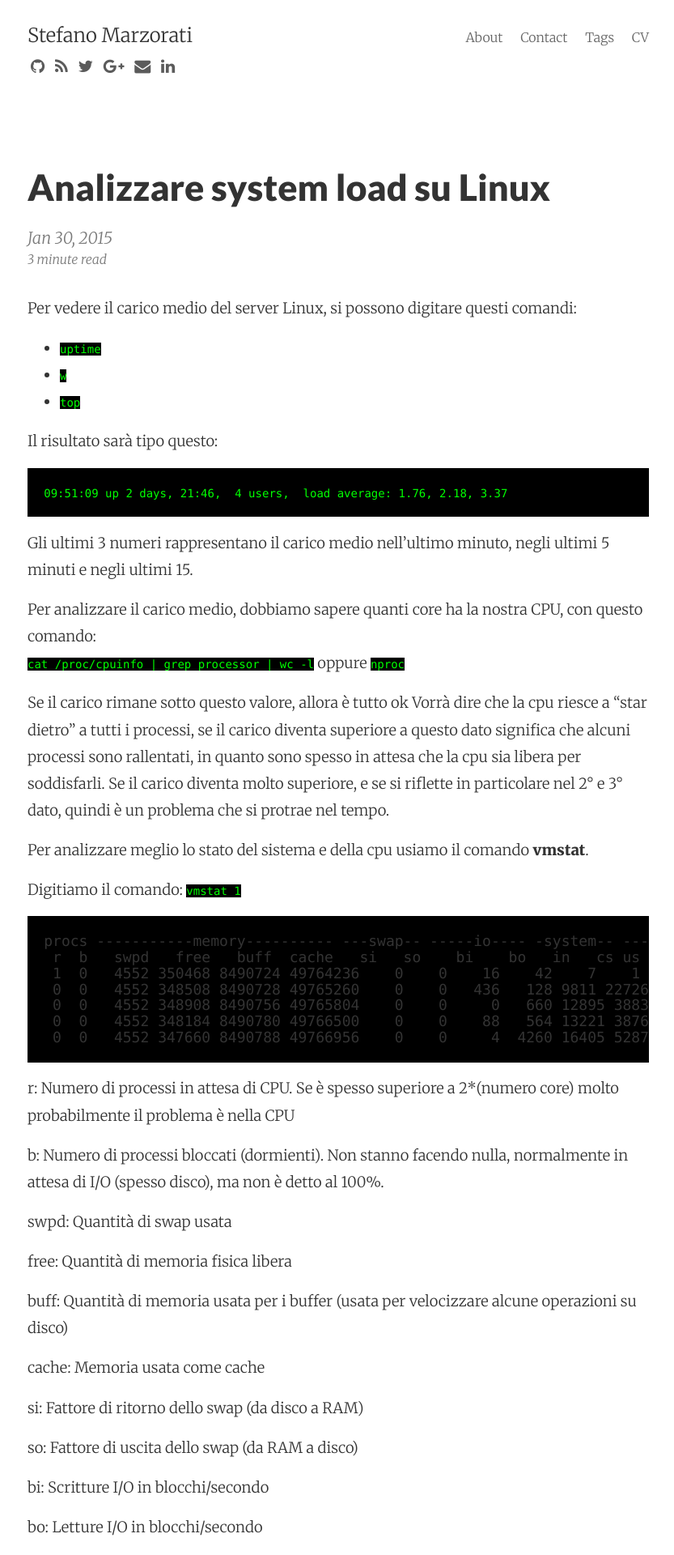
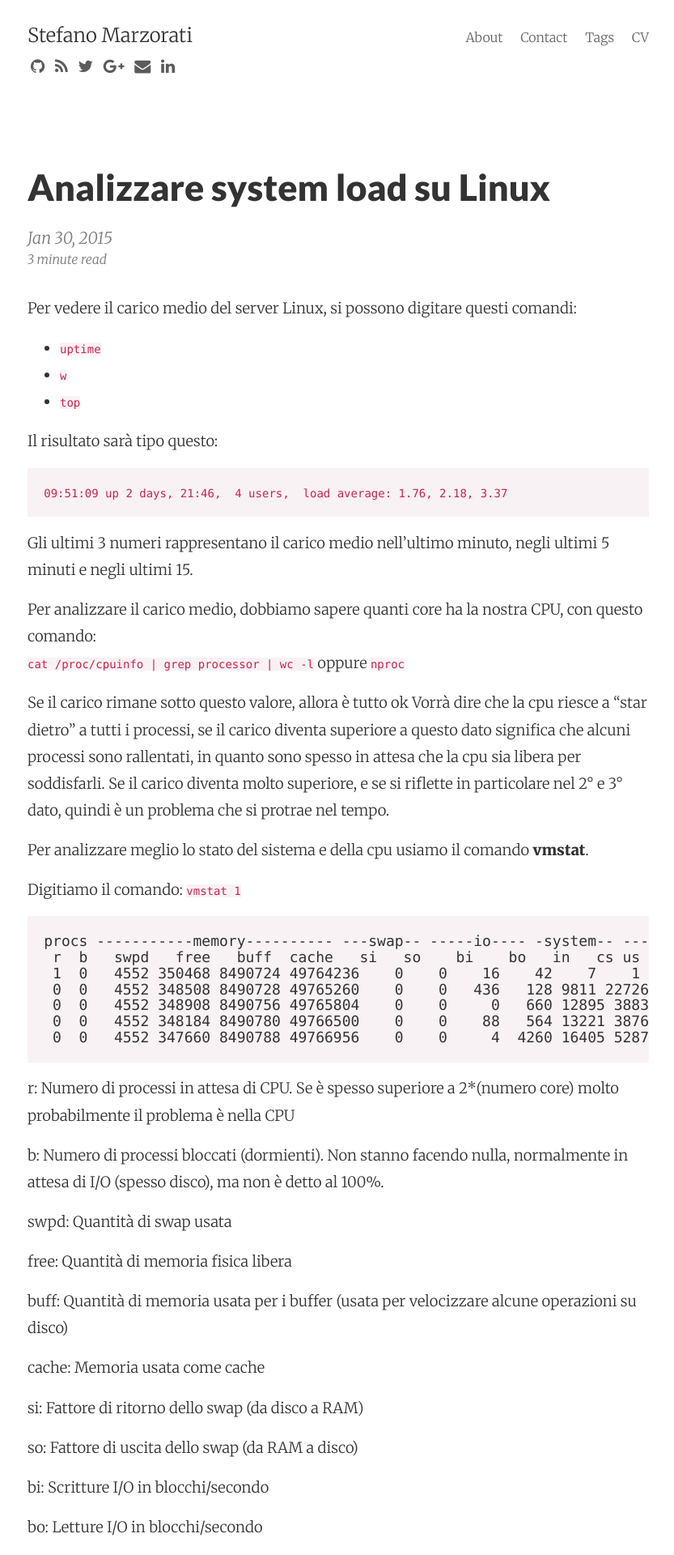
Before and after one commit to marste/Blog, a Jekyll site: the page built from _posts/2015-01-30-analizzare-system-load-linux..md, in a window 1280 px wide. Shown: the top 1920 px of the page at 81% size, without its empty margins (222-1055 px from the left). Built offline with Jekyll 4.4.1, drawn with Linux system fonts in a browser that asks for light colours; nearby versions of some CDN libraries; Markdown is read by kramdown in place of the engine named in the settings; comment, search, counter and statistics services are not loaded.

Commit message:
Update _main.scss

```diff
--- a/_sass/_main.scss
+++ b/_sass/_main.scss
@@ -262,12 +262,12 @@
 
 pre, code {
   font-family: Menlo,Monaco,Consolas,"Courier New",monospace;
-  background: none repeat scroll 0% 0% #000;
+  background: none repeat scroll 0% 0% #F9F2F4;
   font-size: 14px;
 }
 
 code {
-  color: #00ff00;
+  color: #C7254E;
 }
 
 pre {
```
